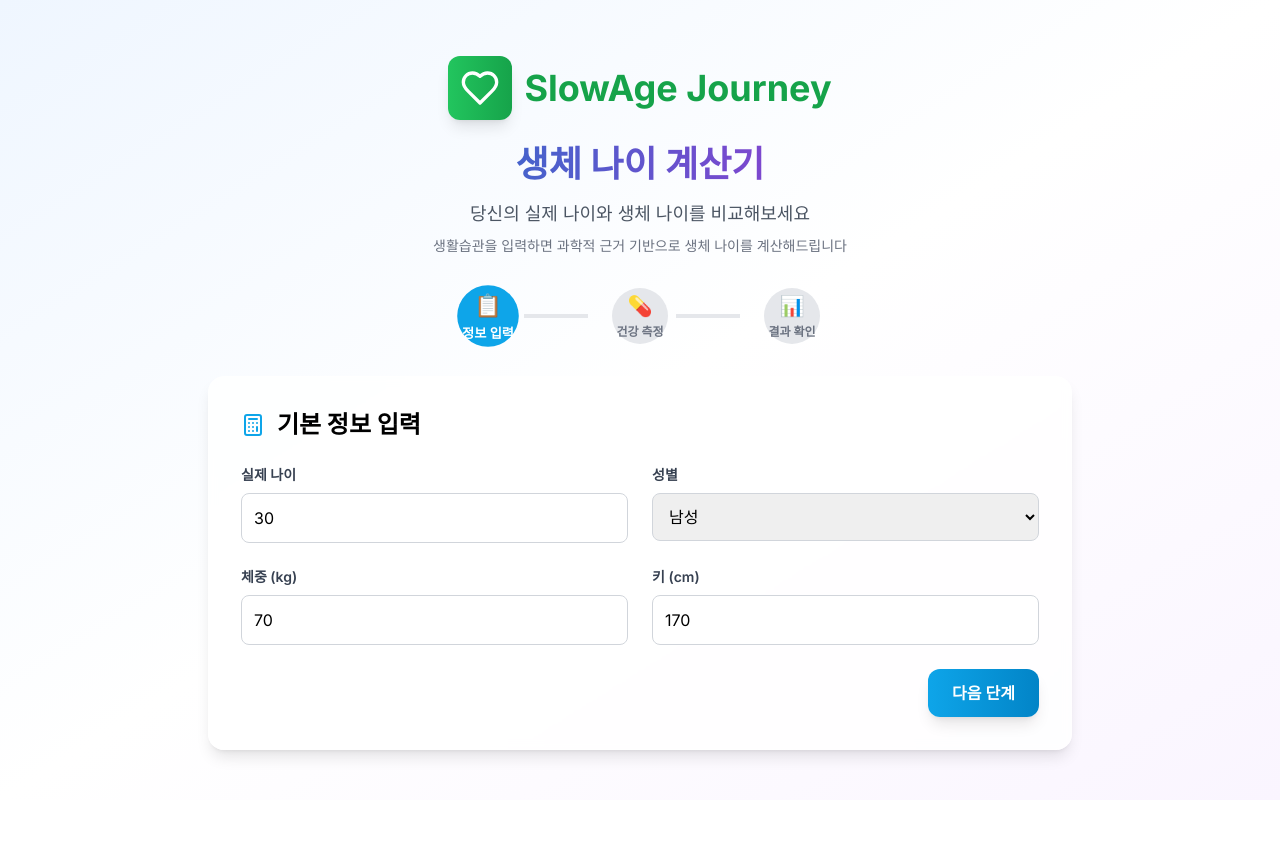
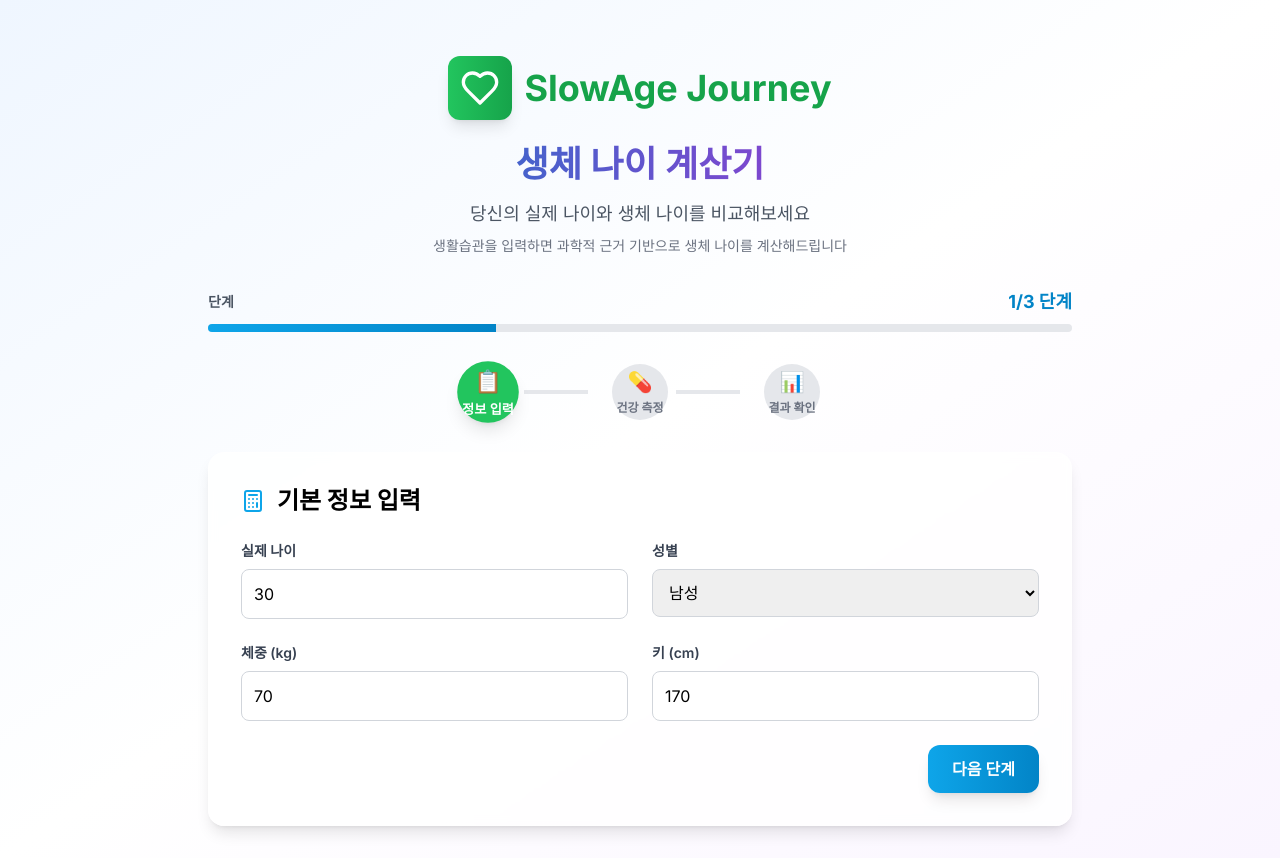
Before and after one commit to snoh/slowaging, a Next.js app: page / in a window 1280 px wide. Before the commit the page ends 800 px from the top, so only its background shows below. Built offline with nearby package versions, Linux system fonts and the light colour scheme.

Commit message:
UI/UX 개선 Phase 1: 진행 표시 개선 및 그린 테마 적용

```diff
--- a/app/globals.css
+++ b/app/globals.css
@@ -10,7 +10,42 @@
   }
 
   body {
-    @apply bg-gradient-to-br from-blue-50 via-white to-purple-50 min-h-screen;
+    @apply bg-gradient-to-br from-green-50 via-white to-emerald-50 min-h-screen;
+  }
+}
+
+@layer base {
+  :root {
+    /* Primary Colors - Green Theme */
+    --primary-50: #ECFDF5;
+    --primary-500: #10B981;
+    --primary-600: #059669;
+    --primary-700: #047857;
+
+    /* Secondary Colors */
+    --secondary-500: #6366F1;
+    --secondary-600: #4F46E5;
+
+    /* Status Colors */
+    --success: #10B981;
+    --warning: #F59E0B;
+    --danger: #EF4444;
+    --info: #3B82F6;
+
+    /* Neutrals */
+    --gray-50: #F9FAFB;
+    --gray-100: #F3F4F6;
+    --gray-200: #E5E7EB;
+    --gray-500: #6B7280;
+    --gray-900: #111827;
+
+    /* Spacing */
+    --space-xs: 4px;
+    --space-sm: 8px;
+    --space-md: 16px;
+    --space-lg: 24px;
+    --space-xl: 32px;
+    --space-2xl: 48px;
   }
 }
 
--- a/app/page.tsx
+++ b/app/page.tsx
@@ -195,7 +195,21 @@ export default function BiologicalAgeCalculator() {
         </p>
         </motion.div>
 
-        {/* 진행 표시기 */}
+        {/* 진행 표시기 - 개선 */}
+        <div className="mb-8">
+          <div className="flex items-center justify-between mb-2">
+            <span className="text-sm font-semibold text-gray-600">단계</span>
+            <span className="text-lg font-bold text-primary-600">{step}/3 단계</span>
+          </div>
+          <div className="w-full h-2 bg-gray-200 rounded-full overflow-hidden">
+            <div
+              className="h-full bg-gradient-to-r from-primary-500 to-primary-600 transition-all duration-500"
+              style={{ width: `${(step / 3) * 100}%` }}
+            />
+          </div>
+        </div>
+
+        {/* 진행 단계 아이콘 */}
         <div className="flex justify-center mb-8">
           <div className="flex items-center space-x-4">
             {[
@@ -206,7 +220,7 @@ export default function BiologicalAgeCalculator() {
               <div key={stepInfo.number} className="flex items-center">
                 <div className={`w-14 h-14 rounded-full flex flex-col items-center justify-center font-semibold transition-all ${
                   step >= stepInfo.number
-                    ? 'bg-primary-500 text-white scale-110'
+                    ? 'bg-green-500 text-white scale-110 shadow-lg'
                     : 'bg-gray-200 text-gray-500'
                 }`}>
                   <span className="text-xl">{stepInfo.icon}</span>
@@ -214,7 +228,7 @@ export default function BiologicalAgeCalculator() {
                 </div>
                 {stepInfo.number < 3 && (
                   <div className={`w-16 h-1 mx-2 transition-all ${
-                    step > stepInfo.number ? 'bg-primary-500' : 'bg-gray-200'
+                    step > stepInfo.number ? 'bg-green-500' : 'bg-gray-200'
                   }`} />
                 )}
               </div>
```
